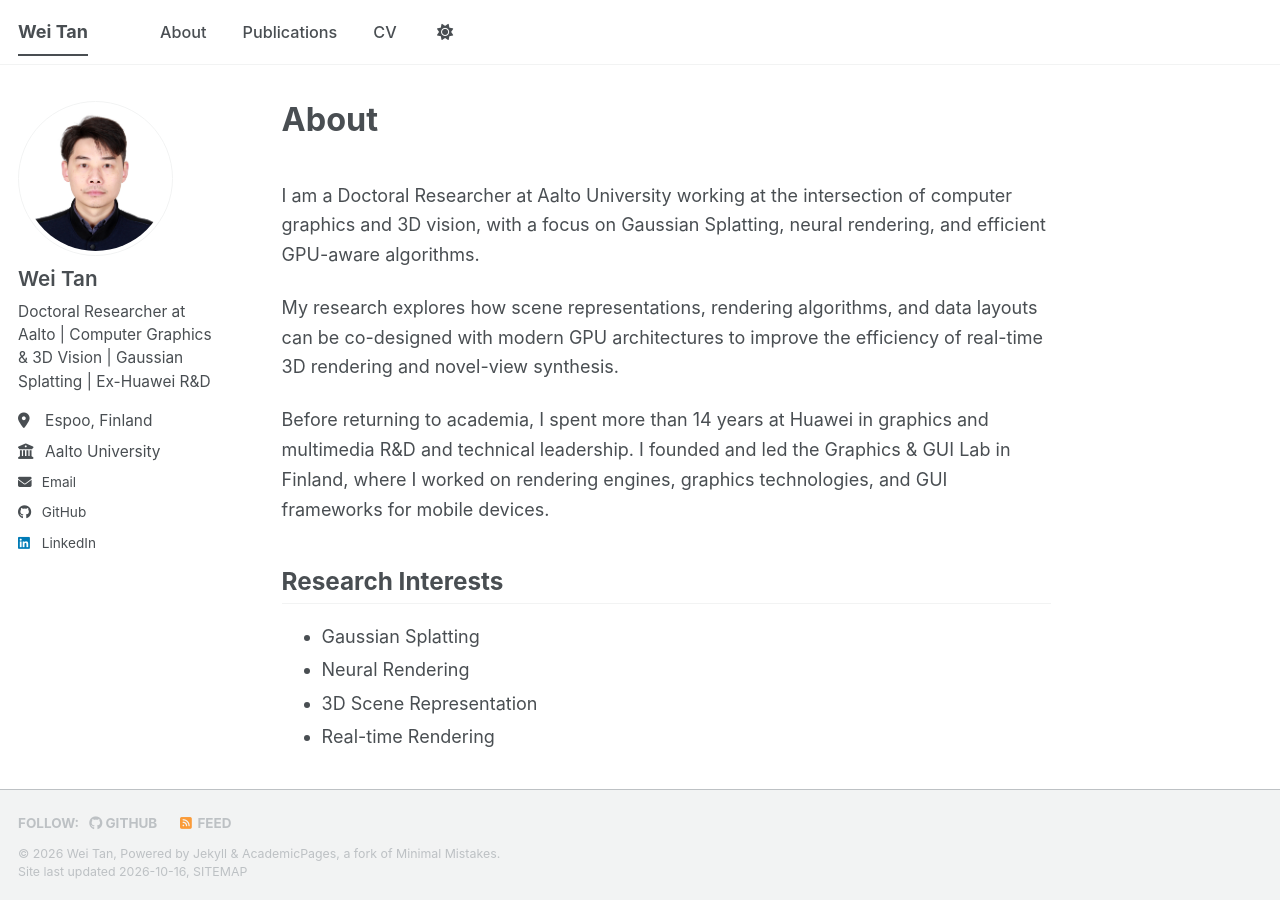
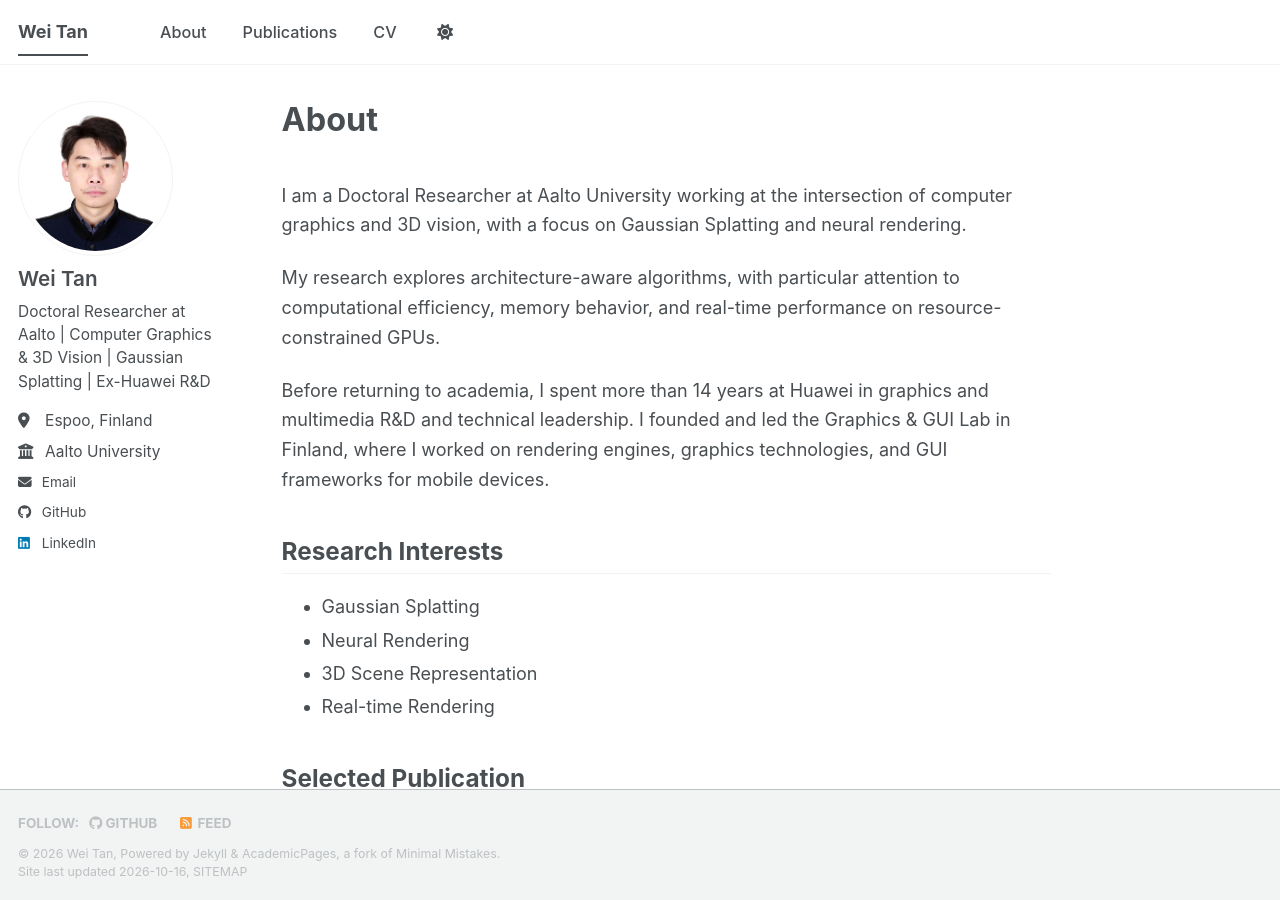
Before and after one commit to alex-tan-60149/alex-tan-60149.github.io, a Jekyll site: the page built from _pages/about.md, in a window 1280 px wide and 900 px high. Built offline with Jekyll 4.4.1, drawn with Linux system fonts in a browser that asks for light colours; a style sheet for code colours, icons or effects is not loaded.

Commit message:
Update about page with refined research description
Refine description of research focus and efficiency in GPU algorithms.

```diff
--- a/_pages/about.md
+++ b/_pages/about.md
@@ -7,9 +7,9 @@ redirect_from:
   - /about.html
 ---
 
-I am a Doctoral Researcher at Aalto University working at the intersection of computer graphics and 3D vision, with a focus on Gaussian Splatting, neural rendering, and efficient GPU-aware algorithms.
+I am a Doctoral Researcher at Aalto University working at the intersection of computer graphics and 3D vision, with a focus on Gaussian Splatting and neural rendering.
 
-My research explores how scene representations, rendering algorithms, and data layouts can be co-designed with modern GPU architectures to improve the efficiency of real-time 3D rendering and novel-view synthesis.
+My research explores architecture-aware algorithms, with particular attention to computational efficiency, memory behavior, and real-time performance on resource-constrained GPUs.
 
 Before returning to academia, I spent more than 14 years at Huawei in graphics and multimedia R&D and technical leadership. I founded and led the Graphics & GUI Lab in Finland, where I worked on rendering engines, graphics technologies, and GUI frameworks for mobile devices.
 
```
